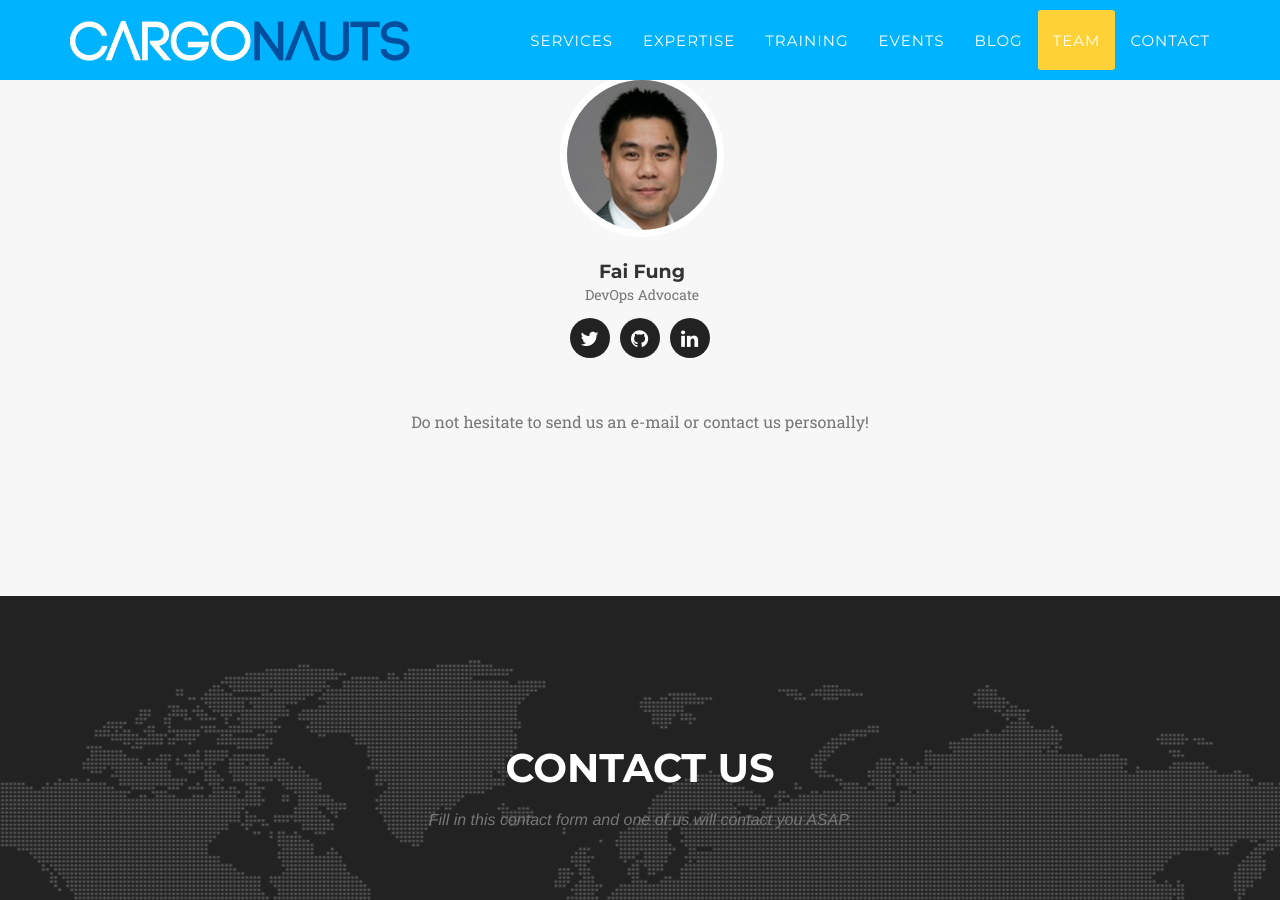
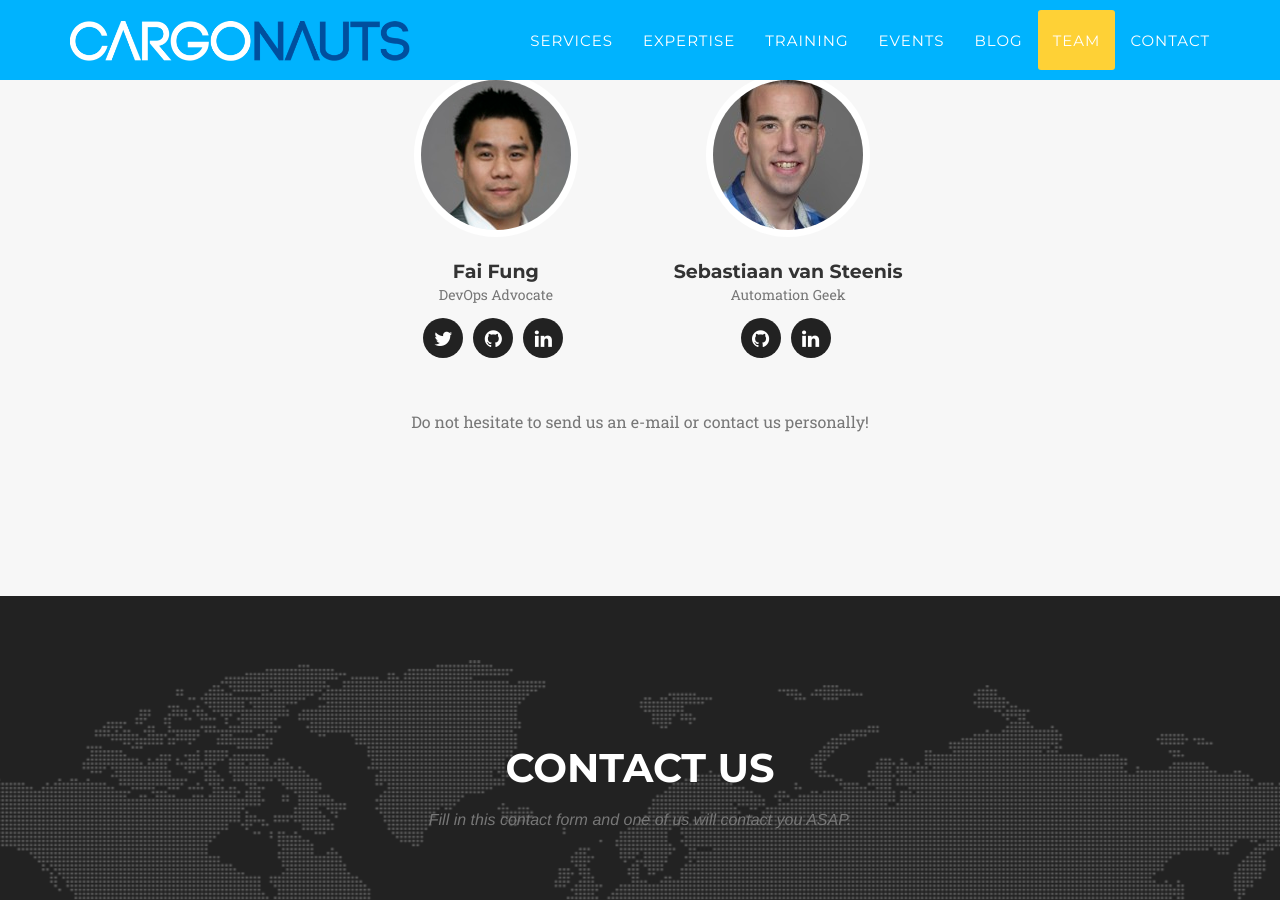
Before and after one commit to nautsio/nautsio.github.io, a Jekyll site: the page built from index.html, in a window 1280 px wide and 900 px high, scrolled down 6662 px. Built offline with Jekyll 4.4.1, drawn with Linux system fonts in a browser that asks for light colours; some web fonts are replaced.

Commit message:
Add Sebastiaan to the team members

```diff
--- a/_config.yml
+++ b/_config.yml
@@ -100,6 +100,15 @@ people:
     - title: linkedin
       url: https://nl.linkedin.com/in/faifung
 
+- name: Sebastiaan van Steenis
+  pic: 10
+  tagline: Automation Geek
+  social:
+    - title: github
+      url: https://github.com/superseb
+    - title: linkedin
+      url: https://nl.linkedin.com/in/sebastiaanvansteenis
+
 # Social networks usernames (many more available: google-plus, flickr, dribbble, pinterest, instagram, tumblr, linkedin, etc.)
 social:
   - title: twitter
```
Also changed, not shown: img/team/10.jpg (added).
